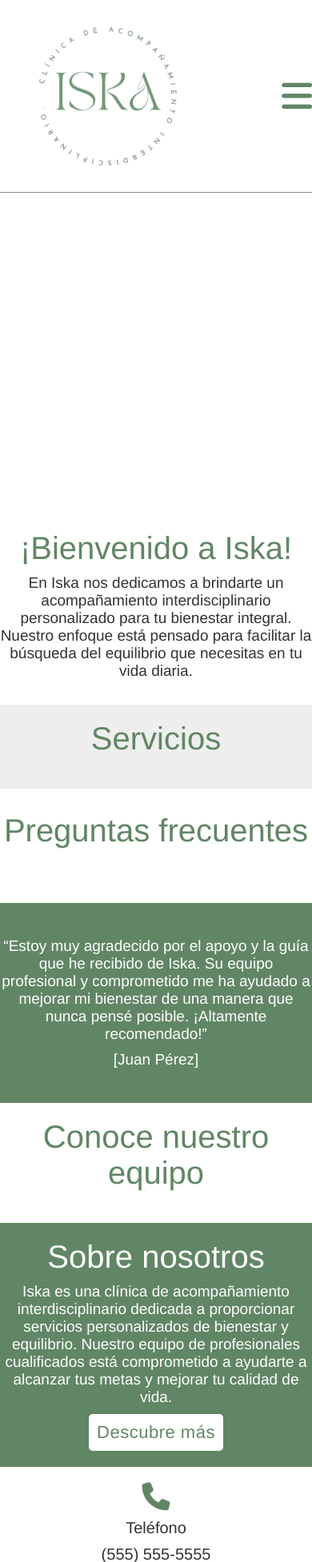
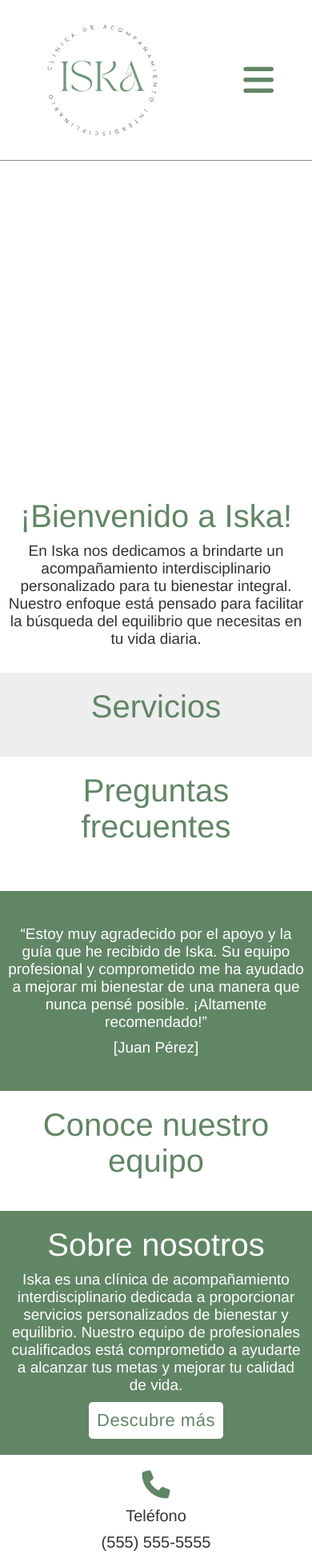
Before and after one commit to lautaroreche/ISKA, a Django app: page / in a window 390 px wide. Shown: the top 1953 px of the page at 80% size. Run offline with Django 5.2, Linux system fonts and the light colour scheme; data that the repository does not hold is empty.

Commit message:
Improve responsive design

```diff
--- a/iska_app/static/styles/style.css
+++ b/iska_app/static/styles/style.css
@@ -71,19 +71,17 @@ header, footer, section, main {
 }
 
 header {
-    display: flex;
-    align-items: center;
-    justify-content: space-evenly;
     border-bottom: 1px solid var(--grey-color);
 }
 
-.container-logo {
-    width: 270px;
+.container-header {
+    justify-content: space-around;
+    max-width: 1200px;
 }
 
 .logo {
-    width: 200px;
-    height: 200px;
+    width: 160px;
+    height: 160px;
 }
 
 nav {
@@ -92,9 +90,9 @@ nav {
 }
 
 nav ul {
-    gap: 50px;
+    gap: 40px;
     list-style: none;
-    margin: 30px;
+    margin: 10px;
     align-items: center;
 }
 
@@ -102,7 +100,7 @@ nav ul li {
     display: flex;
     align-items: center;
     justify-content: center;
-    font-size: 22px;
+    font-size: 21px;
 }
 
 nav ul li a {
@@ -198,8 +196,13 @@ nav ul li a {
     right: 10px;
 }
 
+.faq-section-container {
+    width: 90%;
+}
+
 .horizontal-section-container {
     gap: 10px;
+    padding: 0 10px;
 }
 
 .horizontal-section-white {
@@ -258,8 +261,8 @@ form {
     margin-top: 20px;
 }
 
-.form-group, .faq-section-container {
-    margin: 10px 0;
+.form-group {
+    margin: 10px;
 }
 
 form label {
@@ -415,11 +418,11 @@ details p {
 }
 
 details, summary {
-    min-width: 1000px;
+    width: 100%;
 }
 
 .banner {
-    margin: 20px 0;
+    margin: 20px;
     position: relative;
     background-image: url('/static/images/banner.png');
     background-size: cover;
@@ -465,18 +468,14 @@ footer {
 
 
 @media screen  and (max-width: 1200px) {
-    .banner, .carousel-container, .horizontal-section-container, .card-horizontal {
+    .carousel-container, .horizontal-section-container, .card-horizontal {
         max-width: 1000px;
     }
 }
 
 @media screen  and (max-width: 1000px) {
-    .banner, .carousel-container, .horizontal-section-container, .card-horizontal {
+    .carousel-container, .horizontal-section-container, .card-horizontal {
         max-width: 800px;
-    }
-
-    details, summary {
-        min-width: 800px;
     }
 
     .card-horizontal-info-description {
@@ -487,7 +486,7 @@ footer {
 
 @media screen  and (max-width: 900px) {
     nav ul {
-        gap: 50px;
+        gap: 30px;
     }
 
     nav ul li {
@@ -505,16 +504,12 @@ footer {
 }
 
 @media screen  and (max-width: 800px) {
-    .banner, .carousel-container, .horizontal-section-container, .card-horizontal {
+    .carousel-container, .horizontal-section-container, .card-horizontal {
         max-width: 700px;
     }
 
     .button-prev, .button-next {
         display: none;
-    }
-
-    details, summary {
-        min-width: 600px;
     }
 
     .container-contact-section {
@@ -598,44 +593,35 @@ footer {
         gap: 40px;
     }
 
-    .banner, .carousel-container, .horizontal-section-container, .card-horizontal {
+    .carousel-container, .horizontal-section-container, .card-horizontal {
         max-width: 600px;
-    }
-
-    details, summary {
-        min-width: 500px;
     }
 }
 
 
 @media screen  and (max-width: 600px) {
-    .banner, .carousel-container, .horizontal-section-container, .card-horizontal {
+    .carousel-container, .horizontal-section-container, .card-horizontal {
         max-width: 550px;
     }
 }
 
 
 @media screen  and (max-width: 550px) {
-    .banner, .carousel-container, .horizontal-section-container, .card-horizontal {
+    .carousel-container, .horizontal-section-container, .card-horizontal {
         max-width: 500px;
-    }
-
-    details, summary {
-        min-width: 0;
-        width: 100vw;
     }
 }
 
 
 @media screen  and (max-width: 500px) {
-    .banner, .carousel-container, .horizontal-section-container, .card-horizontal {
+    .carousel-container, .horizontal-section-container, .card-horizontal {
         max-width: 450px;
     }
 }
 
 
 @media screen  and (max-width: 450px) {
-    .banner, .carousel-container, .horizontal-section-container, .card-horizontal {
+    .carousel-container, .horizontal-section-container, .card-horizontal {
         max-width: 400px;
     }
 }
--- a/iska_app/templates/base.html
+++ b/iska_app/templates/base.html
@@ -12,12 +12,11 @@
     <link rel="stylesheet" href="https://cdnjs.cloudflare.com/ajax/libs/font-awesome/6.5.1/css/all.min.css">
 </head>
 <body class="flex-col flex-center">
-    <header class="w100">
-        <div class="container-logo">
+    <header class="w100 flex-center">
+        <div class="container-header flex-center w100">
             <a href="{% url 'inicio' %}" title="Logo de ISKA" class="anchor-logo flex-center">
                 <img src="{% static 'images/logo.png' %}" alt="Logo de ISKA" class="logo">
             </a>
-        </div>
             <nav class="flex-center">
                 <input type="checkbox" id="check-menu-hamburger">
                 <label for="check-menu-hamburger" class="menu-hamburger">
@@ -41,6 +40,7 @@
                     </li>
                 </ul>
             </nav>
+        </div>
     </header>
     {% block content %}{% endblock %}
     <footer class="flex-row w100">
--- a/iska_app/templates/inicio.html
+++ b/iska_app/templates/inicio.html
@@ -6,7 +6,7 @@
 
 {% block content %}
     <section class="flex-center">
-        <div class="carousel-container">
+        <div class="carousel-container w100">
             <div class="carousel">
                 {% for image_carousel in images_carousel %}
                     <div class="carousel-item">
@@ -47,7 +47,7 @@
             {% endfor %}
         </div>
     </section>
-    <section class="flex-col flex-center">
+    <section class="flex-col flex-center w100">
         <div class="faq-section-container">
             <h2 class="title-section">Preguntas frecuentes</h2>
             {% for faq in faqs %}
```
Lines whose indentation alone changed are shown as unchanged.
